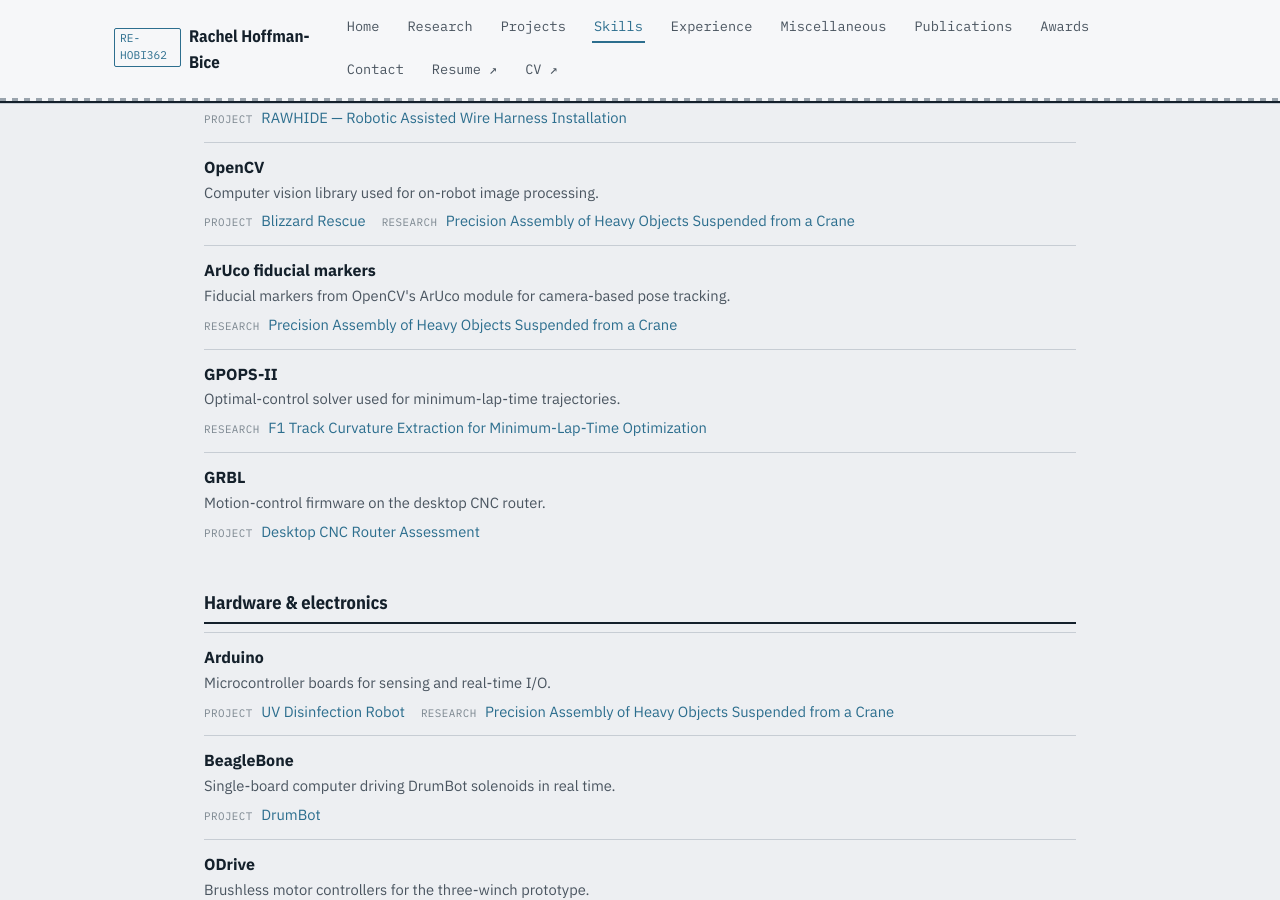
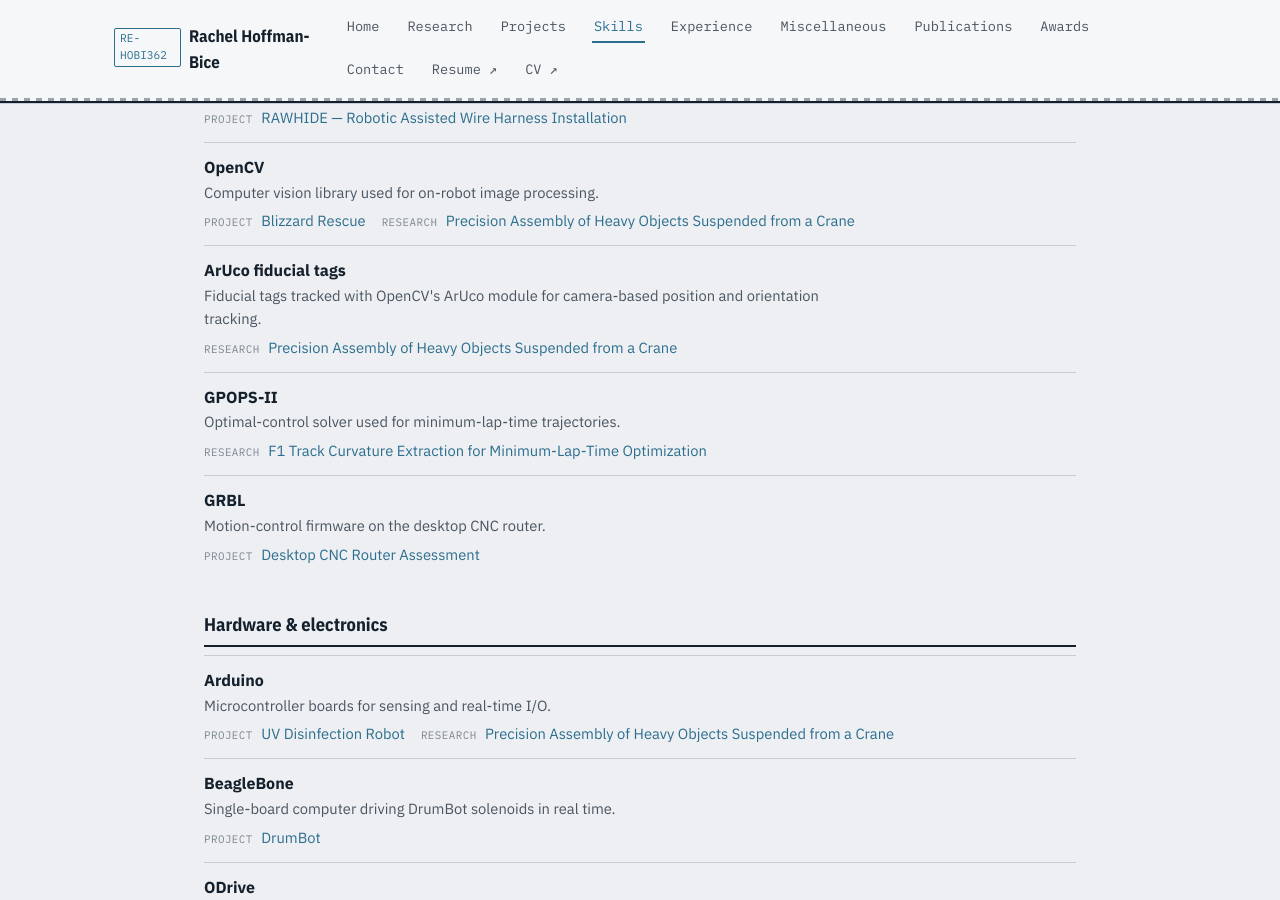
Before and after one commit to hobi362/hobi362.github.io, a Jekyll site: the page built from skills.md, in a window 1280 px wide and 900 px high, scrolled down 5860 px. Built offline with Jekyll 4.4.1, drawn with Linux system fonts in a browser that asks for light colours.

Commit message:
PhD page: describe the fiducial tags on the peg and hole
Co-Authored-By: Claude Opus 5 <noreply@anthropic.com>

```diff
--- a/_data/skills.yml
+++ b/_data/skills.yml
@@ -440,11 +440,11 @@
     - "/research/phd-precision-assembly/"
 
 - id: aruco
-  name: "ArUco fiducial markers"
+  name: "ArUco fiducial tags"
   short: "ArUco"
   kind: stack
   group: "Software & languages"
-  summary: "Fiducial markers from OpenCV's ArUco module for camera-based pose tracking."
+  summary: "Fiducial tags tracked with OpenCV's ArUco module for camera-based position and orientation tracking."
   filter: false
   pages:
     - "/research/phd-precision-assembly/"
```
Also changed, not shown: _research/phd-precision-assembly.md (+6 -3 lines).
